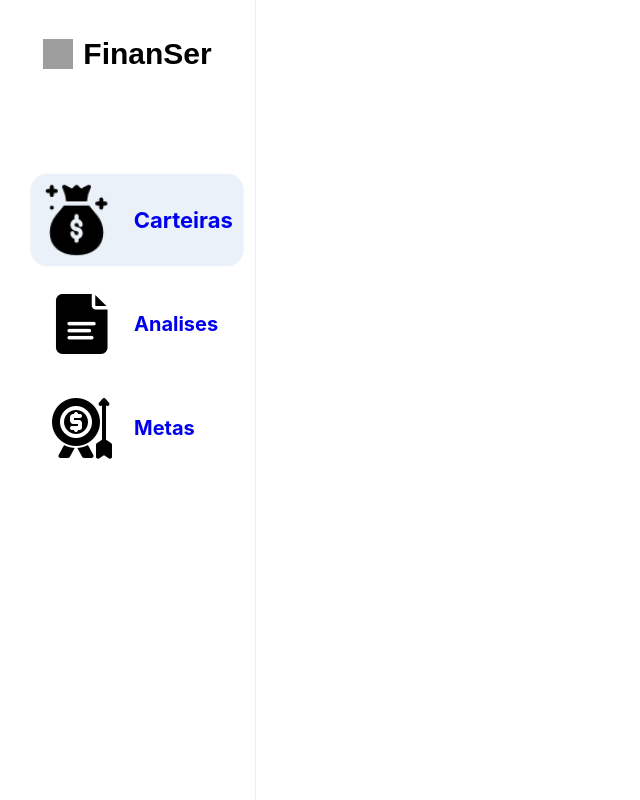
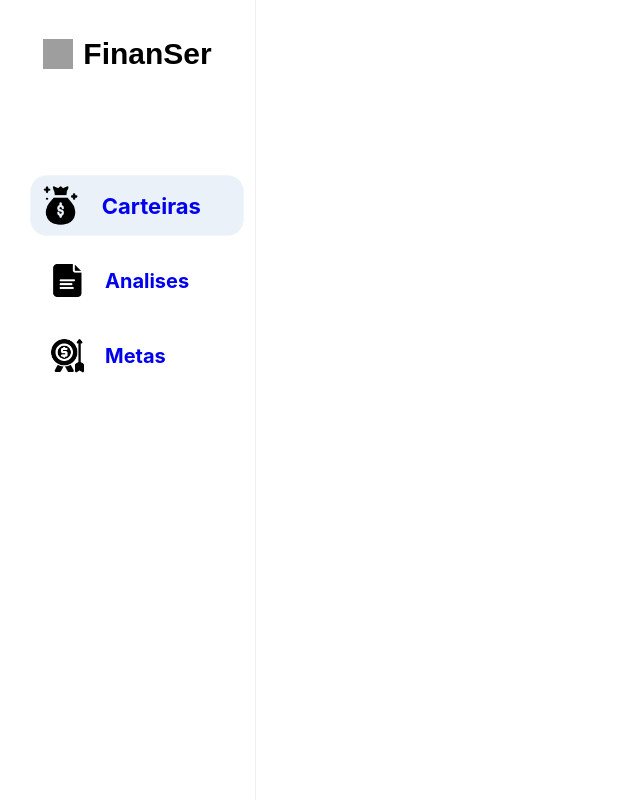
Before and after one commit to Vittorg3/project-wallet-front, a Vue app: page / in a window 1280 px wide. Shown: the whole page, without its empty margins (0-640 px from the left). Built offline with nearby package versions, Linux system fonts and the light colour scheme; grey boxes are pictures that could not be loaded; a web font is replaced by a local one.

Commit message:
style: sidebar

```diff
--- a/src/App.vue
+++ b/src/App.vue
@@ -140,7 +140,7 @@
     scale: 1.1;
   }
 
-  div.link-area img {
+  .link-area img {
     width: 35px;
   }
 
```
